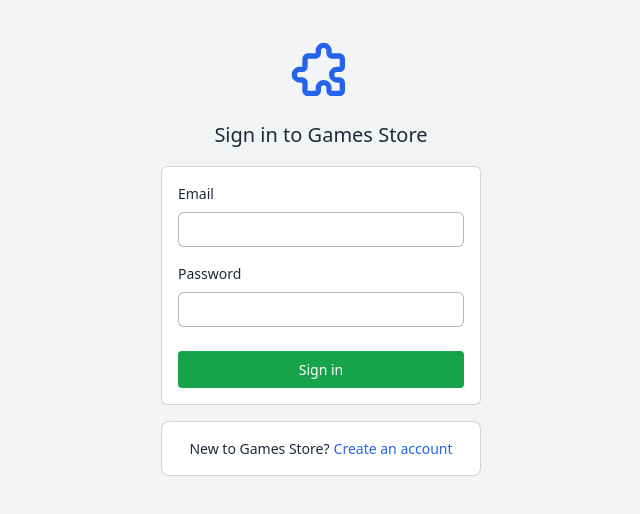
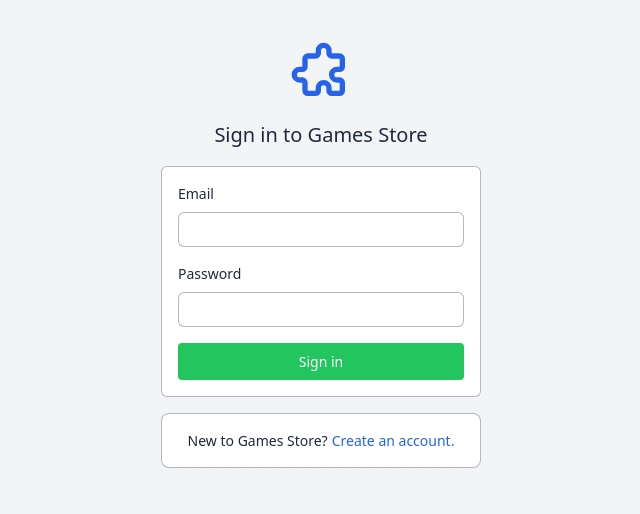
Before and after one commit to Friendly-neighborhood-development/Fnd_games_store, a React (Create React App) app in the folder client/: page /login in a window 1280 px wide. Shown: the top 514 px of the page, without its empty margins (319-959 px from the left). Built offline with nearby package versions, Linux system fonts and the light colour scheme.

Commit message:
little design update

```diff
--- a/client/src/components/UI/Button.tsx
+++ b/client/src/components/UI/Button.tsx
@@ -8,7 +8,7 @@ interface ButtonProps {
 }
 
 const Button: FC<ButtonProps> = ({className, children, ...props}) => {
-    const rootClasses = "px-6 py-2 text-sm self-center cursor-pointer rounded " + className
+    const rootClasses = "px-6 py-2 text-sm self-center cursor-pointer rounded dark:text-slate-200 " + className
     return (
         <button className={rootClasses} {...props}>
             {children}
--- a/client/src/components/UI/Input.tsx
+++ b/client/src/components/UI/Input.tsx
@@ -12,7 +12,7 @@ interface CustomInputProps {
 }
 
 const Input: FC<CustomInputProps> = ({className, label, ...props}) => {
-    const rootClasses = ["px-2 outline-none w-full dark:text-slate-400 dark:bg-slate-900 text-sm", className].join(" ")
+    const rootClasses = ["px-2 outline-none w-full dark:text-slate-200 dark:bg-slate-900 text-sm", className].join(" ")
     return (
         <>
             {label
--- a/client/src/pages/Login.tsx
+++ b/client/src/pages/Login.tsx
@@ -15,11 +15,11 @@ const Login = () => {
                 <Link to={"/games"} className={"my-4"}>
                     <PuzzleIcon className={"w-16 h-16 text-blue-600 dark:text-sky-500"}/>
                 </Link>
-                <h1 className={"text-xl dark:text-slate-300 mb-4"}>
+                <h1 className={"text-xl dark:text-slate-200 mb-4"}>
                     Sign in to Games Store
                 </h1>
                 <form
-                    className={"p-4 bg-white dark:bg-slate-700/50 dark:text-slate-300 rounded-md w-full space-y-2 flex flex-col border-gray-500/30 border"}
+                    className={"p-4 bg-white dark:bg-slate-700/50 dark:text-slate-300 rounded-md w-full space-y-2 flex flex-col border-gray-500/50 border"}
                     onSubmit={formHandler}
                 >
                     <Input
@@ -32,19 +32,18 @@ const Login = () => {
                         label={"Password"}
                         className={"rounded-md py-1.5 my-2 border-gray-500/50 border"}
                     />
-                    <button />
                     <Button
-                        className={"bg-green-600 dark:bg-green-700 hover:bg-green-500 dark:hover:bg-green-600 w-full text-white"}
+                        className={"bg-green-500 dark:bg-green-700 hover:bg-green-600 dark:hover:bg-green-600 w-full text-white"}
                         type={"submit"}
                         // value={"Submit"}
                     >
                         Sign in
                     </Button>
                 </form>
-                <div className={"text-sm bg-white dark:bg-transparent p-4 rounded-lg border border-gray-500/30 dark:border-gray-500/50 w-full mt-4 flex justify-center"}>
-                    New to Games Store?
+                <div className={"text-sm bg-white dark:bg-transparent p-4 rounded-lg border border-gray-500/50 dark:border-gray-500/50 w-full mt-4 flex justify-center"}>
+                    <span className={"dark:text-slate-200"}>New to Games Store?</span>
                     <Link to={"/register"} className={"ml-1 text-blue-600 dark:text-sky-500"}>
-                        Create an account
+                        Create an account.
                     </Link>
                 </div>
             </div>
```
